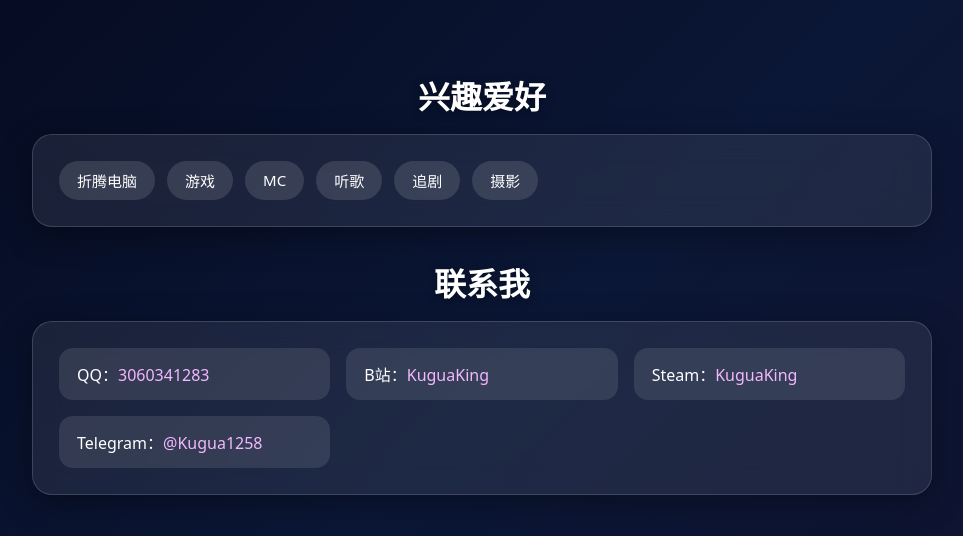
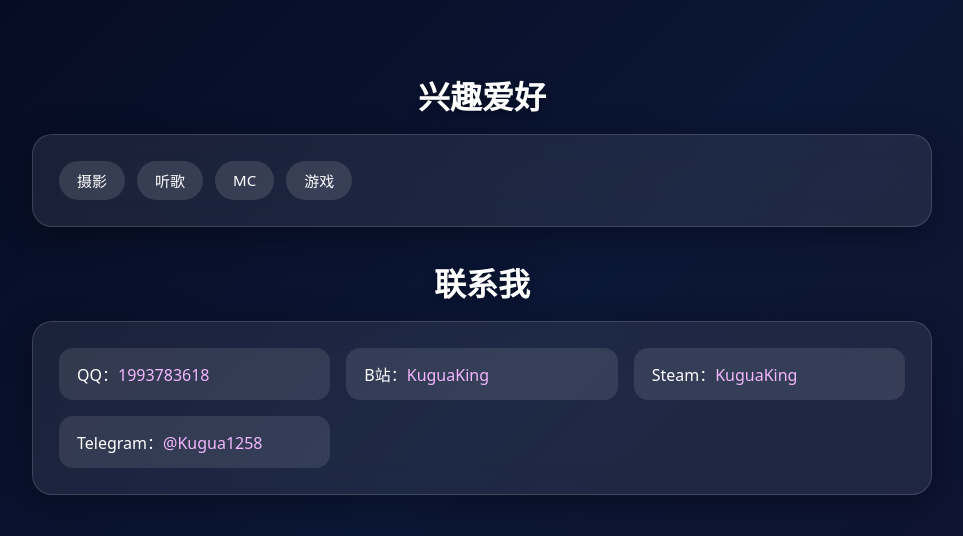
Before and after one commit to KuguaKing1258/kuguaking1258.github.io, a plain HTML site: page index.html in a window 1280 px wide. Shown: the whole page, without its empty margins (158-1121 px from the left). Drawn offline with Linux system fonts and the light colour scheme.

Commit message:
Update index.html

```diff
--- a/index.html
+++ b/index.html
@@ -8,7 +8,7 @@
 *{margin:0;padding:0;box-sizing:border-box;font-family:system-ui, sans-serif;}
 body{
   min-height:100vh;
-  /* 星空深海渐变，深蓝过渡暗紫 */
+  /* 星空深海渐变背景 */
   background: linear-gradient(135deg, #050a1f, #0b1736, #10122e);
   background-attachment: fixed;
   padding:40px 20px;
@@ -70,18 +70,16 @@ h2{
   <h2>兴趣爱好</h2>
   <div class="glass">
     <div class="tag-row">
-      <span class="tag">折腾电脑</span>
+      <span class="tag">摄影</span>
+      <span class="tag">听歌</span>
+      <span class="tag">MC</span>
       <span class="tag">游戏</span>
-      <span class="tag">MC</span>
-      <span class="tag">听歌</span>
-      <span class="tag">追剧</span>
-      <span class="tag">摄影</span>
     </div>
   </div>
 
   <h2>联系我</h2>
   <div class="glass link-grid">
-    <div class="link-item">QQ：<a href="tencent://message/?uin=3060341283">3060341283</a></div>
+    <div class="link-item">QQ：<a href="tencent://message/?uin=1993783618">1993783618</a></div>
     <div class="link-item">B站：<a href="https://space.bilibili.com/3546725587" target="_blank">KuguaKing</a></div>
     <div class="link-item">Steam：<a href="https://steamcommunity.com/profiles/76561199752755139/" target="_blank">KuguaKing</a></div>
     <div class="link-item">Telegram：<a href="https://t.me/Kugua1258" target="_blank">@Kugua1258</a></div>
```
